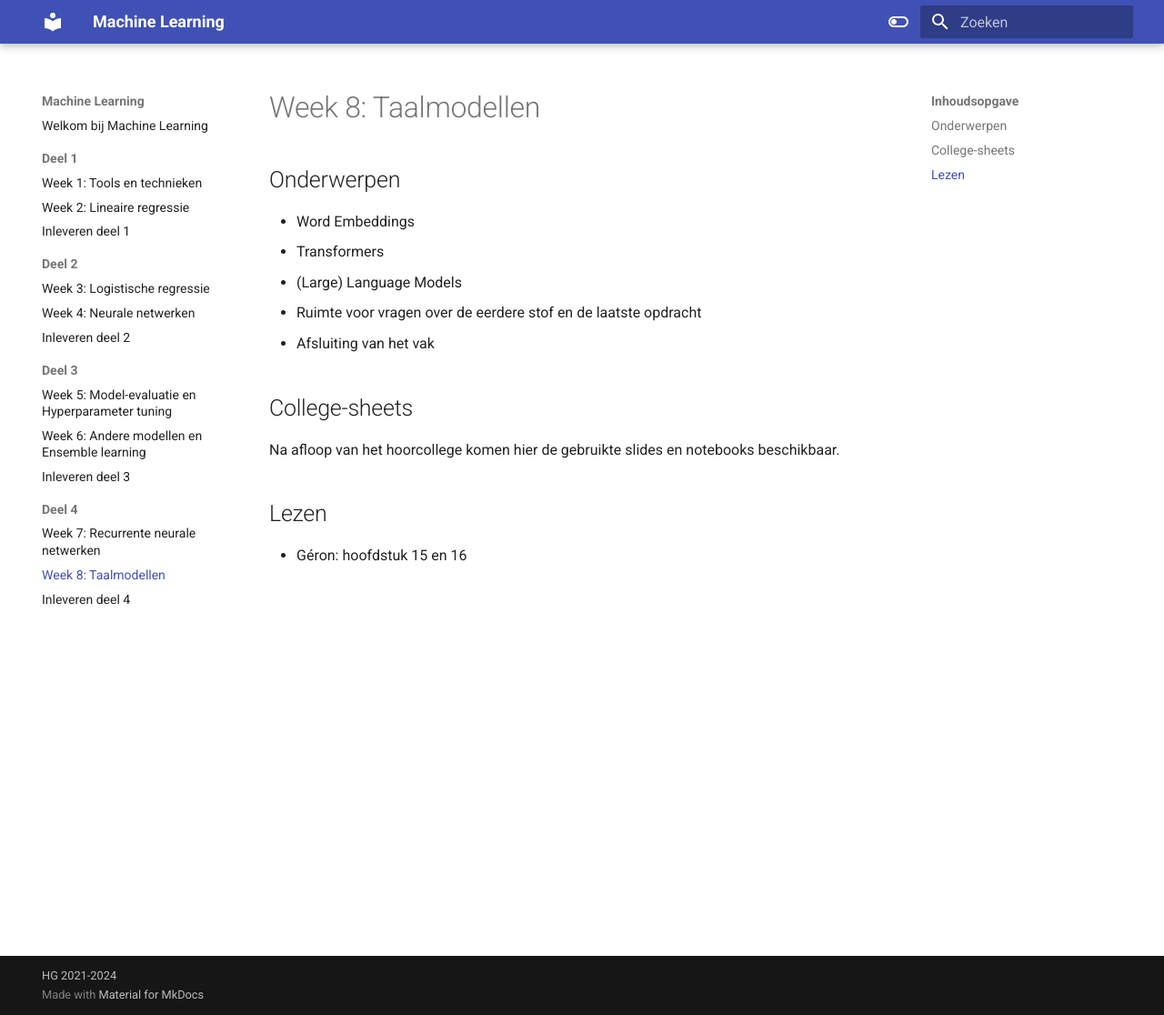
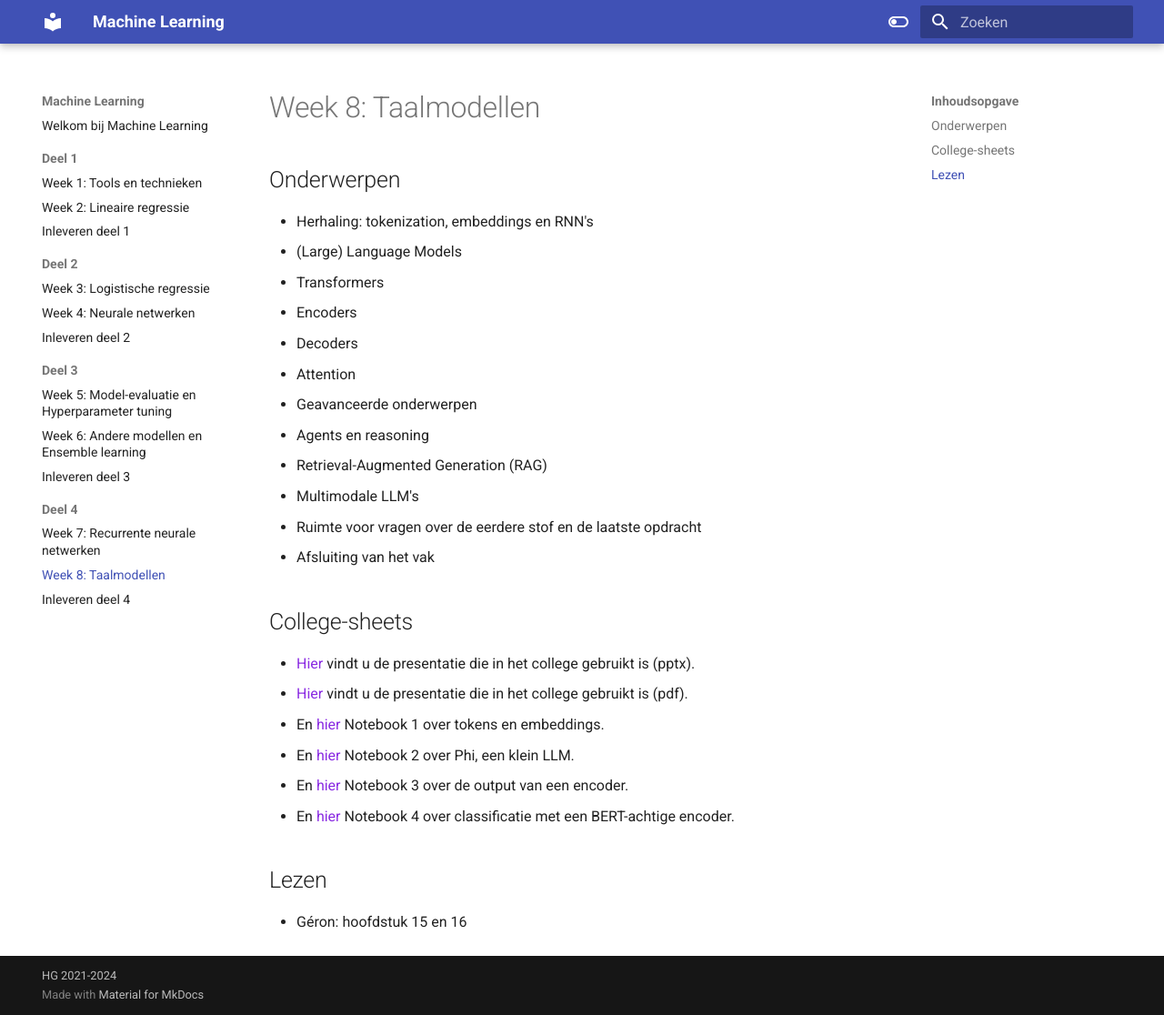
Before and after one commit to hanze-hbo-ict/Machine-Learning, an MkDocs documentation site: the page built from docs/deel4/week8.md, in a window 1280 px wide and 1116 px high. Shown: the whole window at 91% size. Built offline with MkDocs 1.6.1 and Material for MkDocs 9.7.7, drawn with Linux system fonts in a browser that asks for light colours.

Commit message:
After lecture 8

```diff
--- a/docs/deel4/week8.md
+++ b/docs/deel4/week8.md
@@ -2,18 +2,27 @@
 
 ## Onderwerpen
 
-* Word Embeddings
-* Transformers
+* Herhaling: tokenization, embeddings en RNN's
 * (Large) Language Models
+ * Transformers
+ * Encoders
+ * Decoders
+ * Attention
+* Geavanceerde onderwerpen
+ * Agents en reasoning
+ * Retrieval-Augmented Generation (RAG)
+ * Multimodale LLM's
 * Ruimte voor vragen over de eerdere stof en de laatste opdracht
 * Afsluiting van het vak
 
 ## College-sheets
 
-Na afloop van het hoorcollege komen hier de gebruikte slides en notebooks beschikbaar.
-<!--
-* [Hier](../lectures/wk7/7_8.taalmodellen.pptx) vindt u de presentatie die in het college gebruikt is.
--->
+* [Hier](../lectures/wk8/8_taalmodellen.pptx) vindt u de presentatie die in het college gebruikt is (pptx).
+* [Hier](../lectures/wk8/8_taalmodellen.pdf) vindt u de presentatie die in het college gebruikt is (pdf).
+* En [hier](../lectures/wk8/livecoding/1%20Tokens%20and%20Embeddings.ipynb) Notebook 1 over tokens en embeddings.
+* En [hier](../lectures/wk8/livecoding/2%20Basic%20LLM%20with%20Phi.ipynb) Notebook 2 over Phi, een klein LLM.
+* En [hier](../lectures/wk8/livecoding/3%20Decoder%20output.ipynb) Notebook 3 over de output van een encoder.
+* En [hier](../lectures/wk8/livecoding/4%20Classification.ipynb) Notebook 4 over classificatie met een BERT-achtige encoder.
 
 ## Lezen
 
```
Also changed, not shown: docs/lectures/wk8/livecoding/1 Tokens and Embeddings.ipynb, 1 other file.
